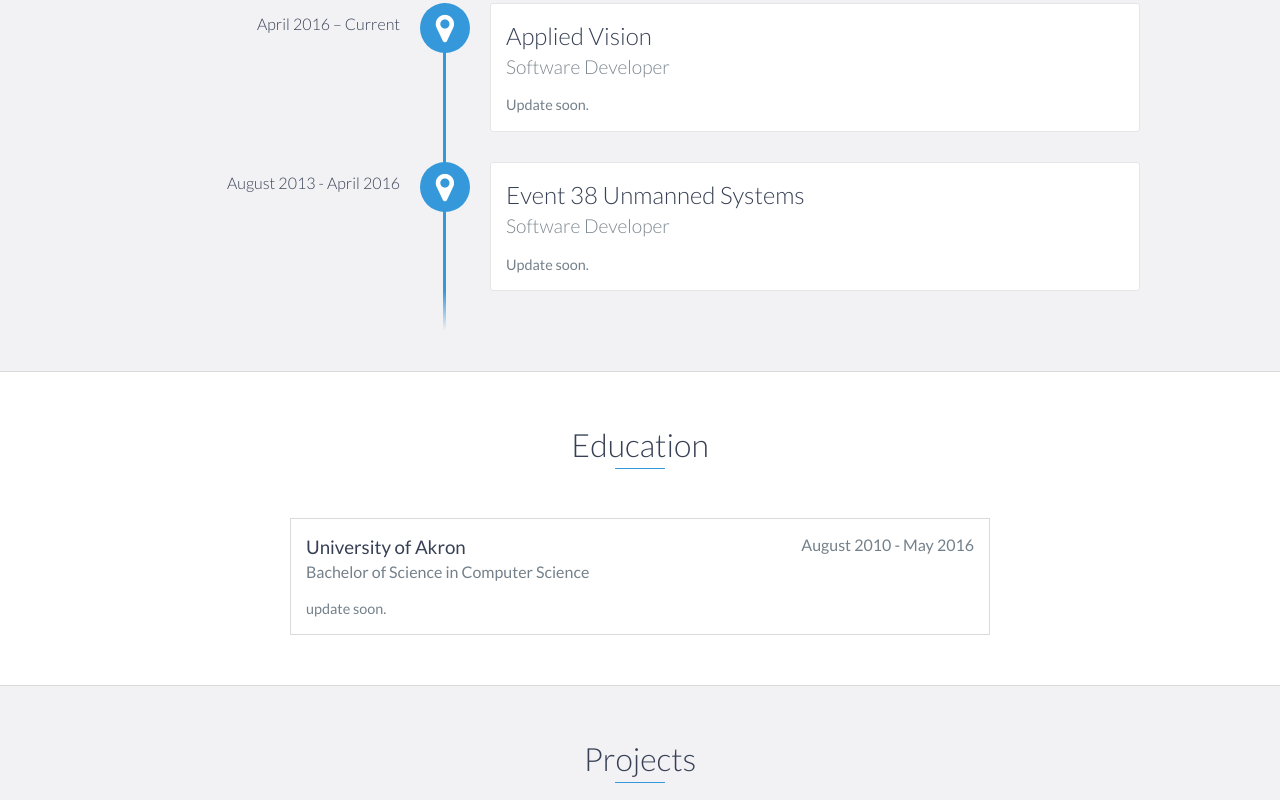
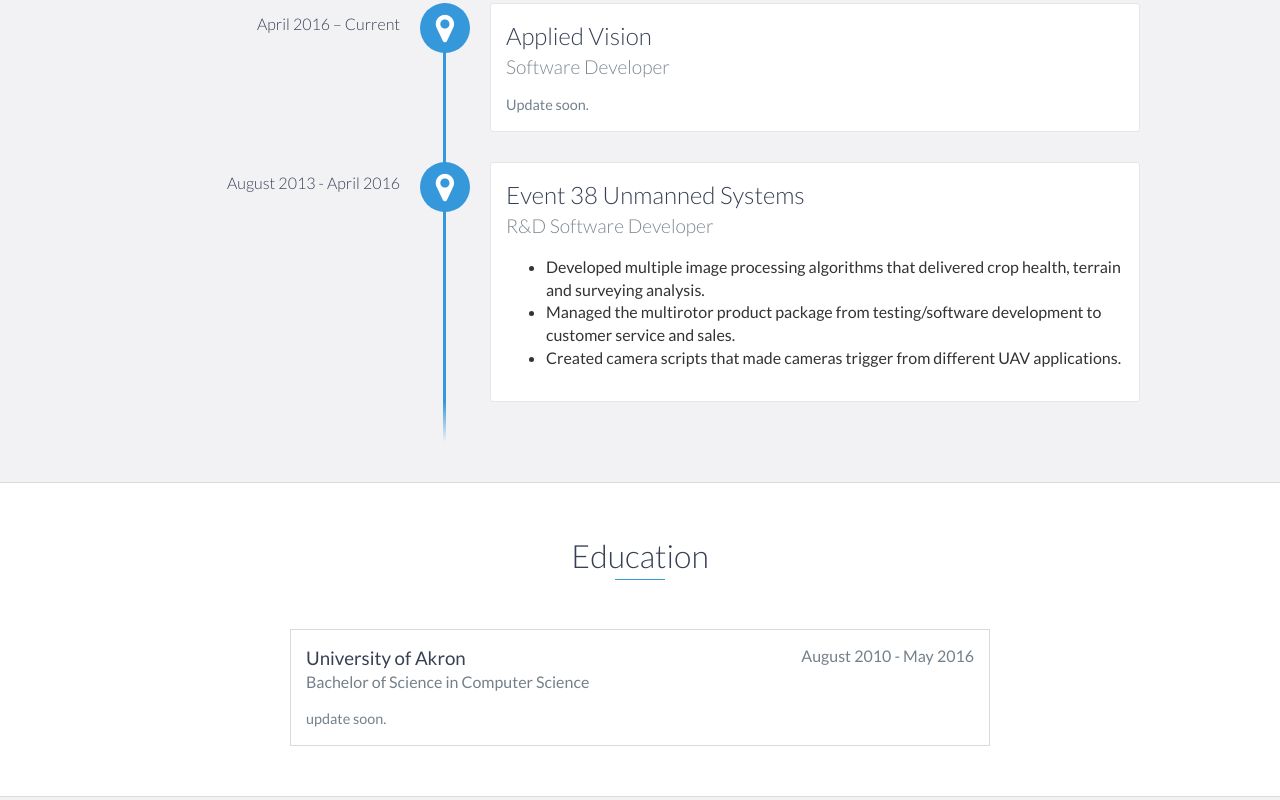
Before and after one commit to brandonflint/brandonflint.github.io, a website: page index.html in a window 1280 px wide. Shown: the part 1077-1877 px from the top of the page. Drawn offline with nearby package versions, Linux system fonts and the light colour scheme.

Commit message:
Fixed resume link. Updated Experience.

```diff
--- a/index.html
+++ b/index.html
@@ -48,7 +48,7 @@
         <div id="lead-content">
             <h1>Brandon Flint</h1>
             <h2>Software Engineer</h2>
-            <a href="https://drive.google.com/open?id=0B3K4wZQiyhUZU3N0UE1fTnBqRUk" class="btn-rounded-white">Download Resume</a>
+            <a href="https://drive.google.com/open?id=0B3K4wZQiyhUZTDQ1d0tGaEVWSUU" class="btn-rounded-white">Download Resume</a>
         </div>
         <!-- End #lead-content -->
 
@@ -92,9 +92,13 @@
 
             <div data-date="August 2013 - April 2016">
                 <h3>Event 38 Unmanned Systems</h3>
-                <h4>Software Developer</h4>
+                <h4>R&D Software Developer</h4>
                 <p>
-                    Update soon.
+                    <ul>
+                        <li>Developed multiple image processing algorithms that delivered crop health, terrain and surveying analysis.</li>
+                        <li>Managed the multirotor product package from testing/software development to customer service and sales.</li>
+                        <li>Created camera scripts that made cameras trigger from different UAV applications.</li>
+                    </ul>
                 </p>
             </div>
         </div>
```
